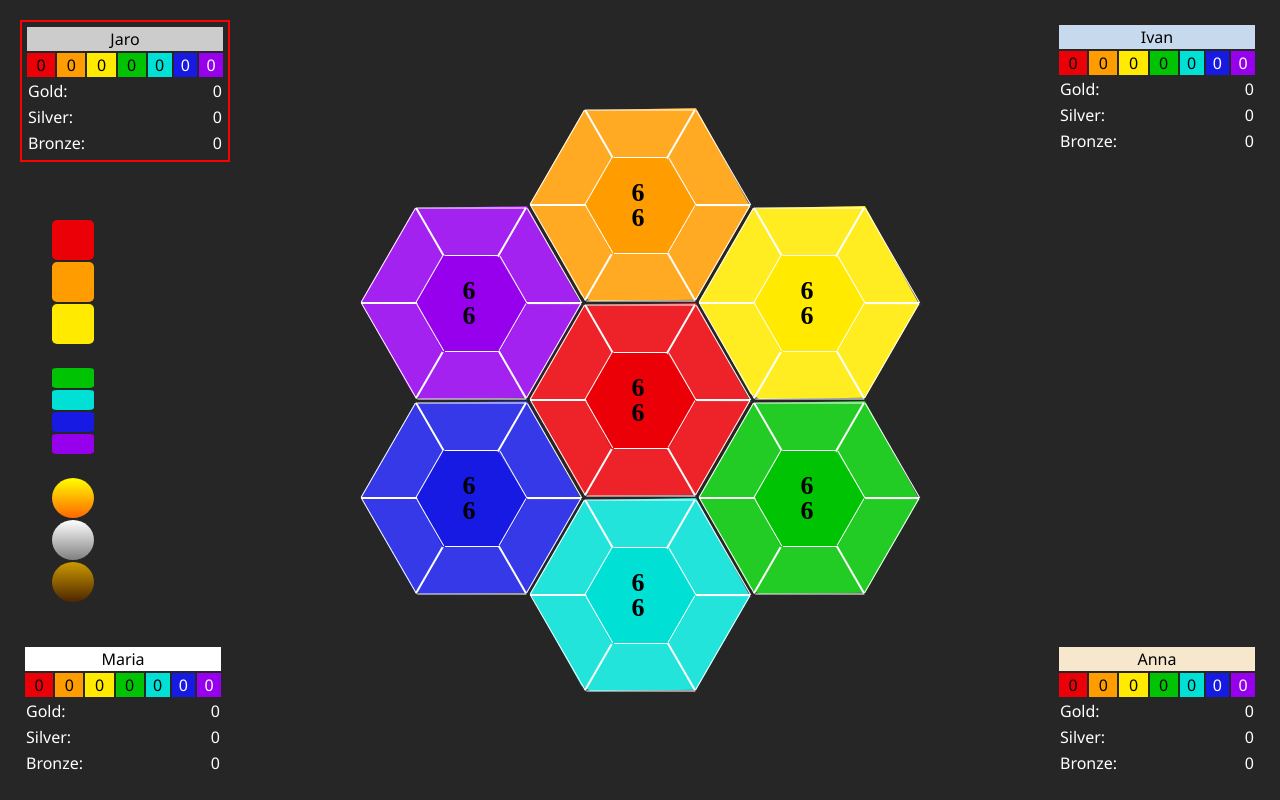
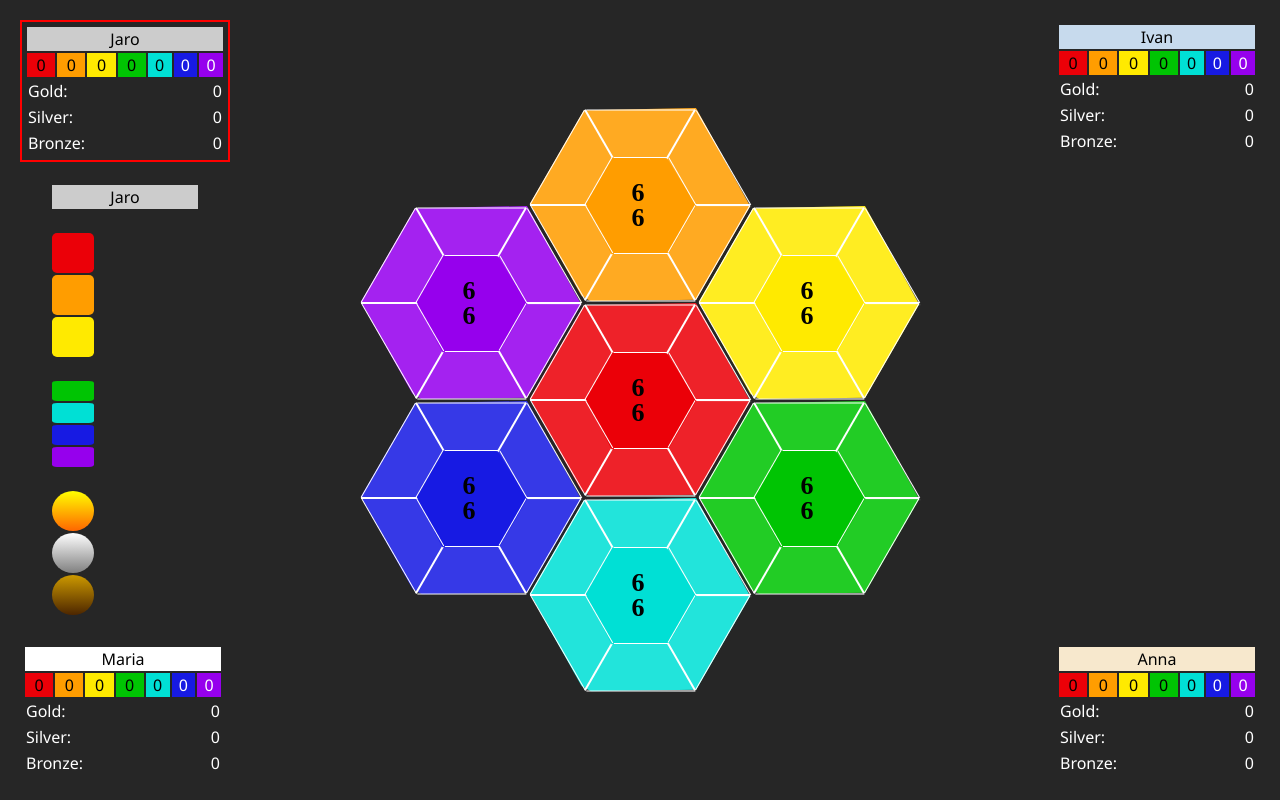
Before and after one commit to rykhalskyi/hexagoneGame, an Angular app: page / in a window 1280 px wide. Built offline with nearby package versions, Linux system fonts and the light colour scheme.

Commit message:
active player name

```diff
--- a/src/app/active-player/active-player.component.css
+++ b/src/app/active-player/active-player.component.css
@@ -1,17 +1,16 @@
 table {
-  width: 90px;
+  width: 150px;
   position: absolute;
   top: 50%;
   transform: translate(0, -50%);
   left: 50px;
+  font-family: 'Segoe UI', Tahoma, Geneva, Verdana, sans-serif;
 }
 
 .keyresource {
   height: 40px;
-  width: 40px;
 }
 
 .resource {
   height: 20px;
-  width: 30px;
 }
--- a/src/app/active-player/active-player.component.html
+++ b/src/app/active-player/active-player.component.html
@@ -1,11 +1,14 @@
 <table>
 
+  <tr class="resource">
+    <td [ngStyle]="{'background': '#ccc'}" align="center" colspan="2">Jaro </td>
+  </tr>
   <tr class="resource">
     <td> </td>
     <td></td>
   </tr>
   <tr class="keyresource">
-    <td [ngStyle]="{'background': '#eb0008','border-radius': '12%'}"> </td>
+    <td [ngStyle]="{'background': '#eb0008','border-radius': '12%', 'width' : '40px'}"> </td>
     <td></td>
   </tr>
   <tr class="keyresource">
```
